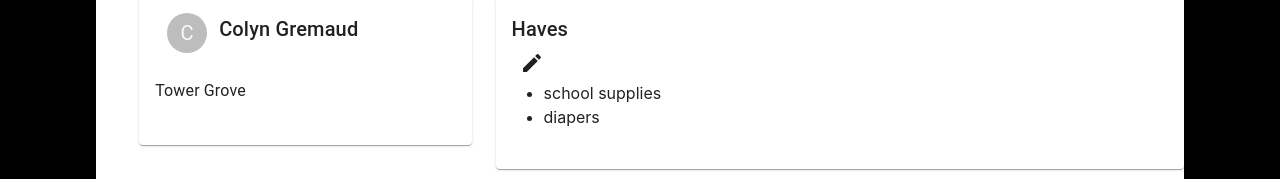
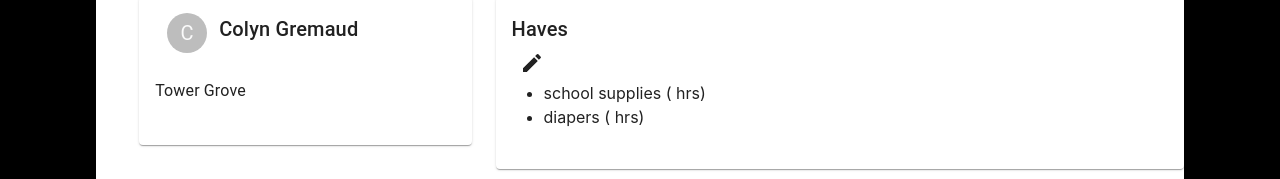
Before and after one commit to LaunchCodeLiftoffProjects/gab-group-a, a React (Create React App) app in the folder client/helping-hands/: page /profile in a window 1280 px wide. Shown: the part 152-331 px from the top of the page. Built offline with nearby package versions, Linux system fonts and the light colour scheme.

Commit message:
Added loading icon to home, tweaked Profile

```diff
--- a/client/helping-hands/src/Home.js
+++ b/client/helping-hands/src/Home.js
@@ -5,6 +5,7 @@ import Card from "@material-ui/core/Card";
 import CardActionArea from '@material-ui/core/CardActionArea';
 import CardContent from '@material-ui/core/CardContent';
 import Typography from '@material-ui/core/Typography';
+import CachedIcon from '@material-ui/icons/Cached';
 
 export default function Home() {
     const [user, setUser] = useState();
@@ -38,7 +39,7 @@ export default function Home() {
 
 
 if(!userIsLoaded || !usersArrayIsLoaded) {
-    return <div>Loading . . .</div>
+    return <div><CachedIcon /></div>
 } else if (error) {
     return <div>Error: {error.message}</div>
 }
--- a/client/helping-hands/src/Profile.js
+++ b/client/helping-hands/src/Profile.js
@@ -64,7 +64,7 @@ export default function Profile() {
                                         <ul >
                                             {userPlaceholder.has.map((item) => {
                                                 return(
-                                                <li>{item.name}</li>
+                                                <li>{item.name} ({item.hoursWork} hrs)</li>
                                                 )
                                             })}
                                         </ul>
```
